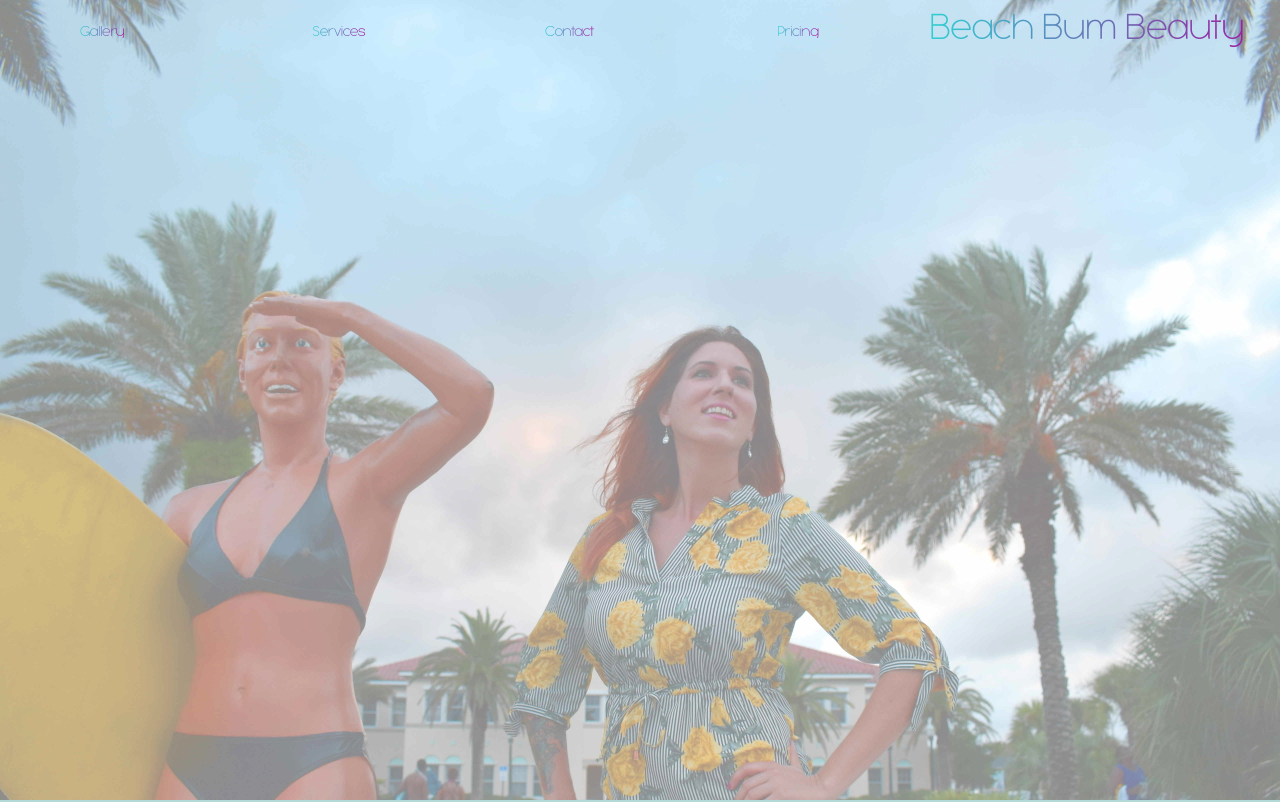
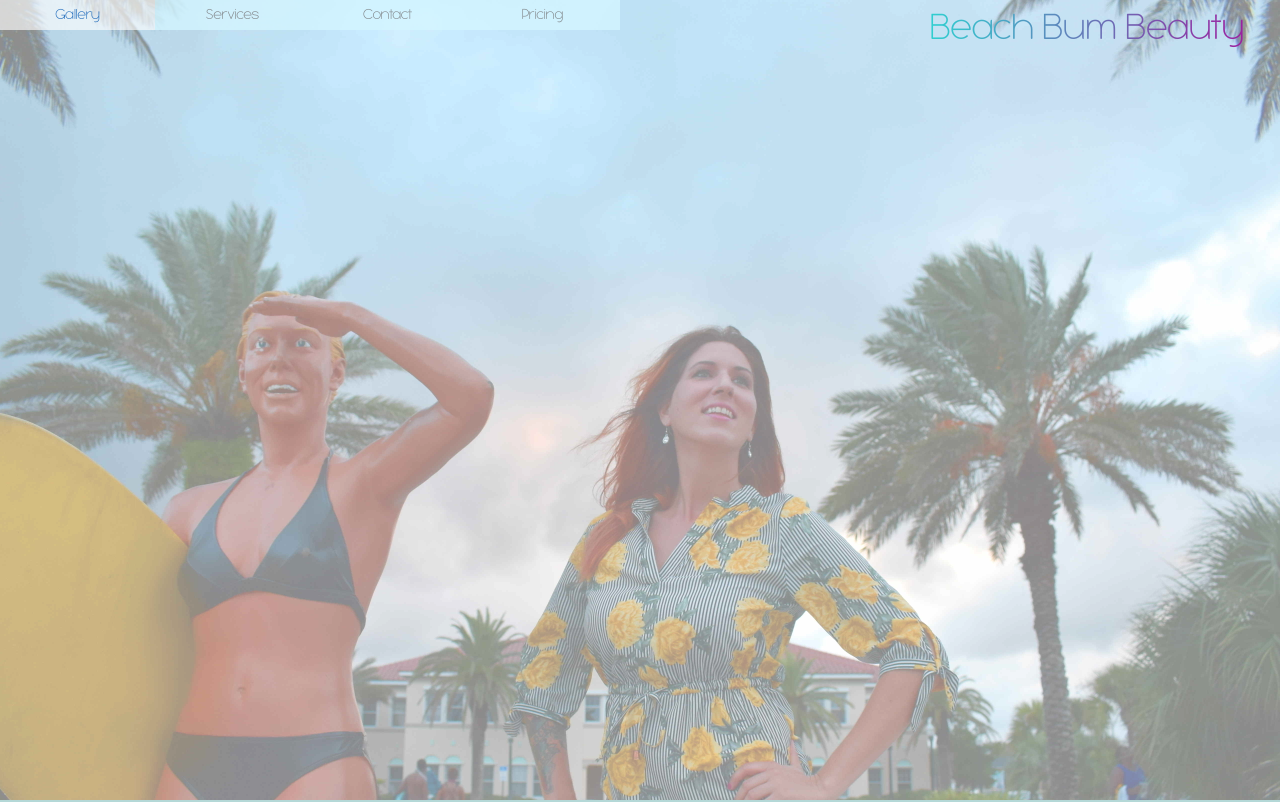
Before and after one commit to schvetsov/parallax-template, a React (Create React App) app: page / in a window 1280 px wide. Shown: the top 802 px of the page. Built offline with nearby package versions, Linux system fonts and the light colour scheme.

Commit message:
Final layout. Finished parallax and nav bar

```diff
--- a/src/App.css
+++ b/src/App.css
@@ -22,11 +22,12 @@ img {
 
 .header {
   display: grid;
-  grid-template-columns: 3fr 1fr;
+  grid-template-columns: 2fr 1fr 1fr;
   /* position: -webkit-sticky;
   position: sticky; */
+  z-index: 10;
   top: 0;
-  /* background-color: #ffffff; */
+  /* background-color: rgb(255, 255, 255, 0.2); */
   /* border: 1px solid black; */
 }
 
@@ -37,33 +38,37 @@ img {
     /* padding: 0; */
     /* overflow: hidden; */
     /* border: 1px solid #e7e7e7; */
-    /* background-color: #f3f3f3; */
     font-family: Nauman;
     /* box-shadow: 1px 1px 40px rgb(183, 183, 183); */
     /* height: 60px; */
     display: flex;
     /* border: 1px solid black; */
+    /* box-shadow: 5px 5px 20px rgb(183, 183, 183); */
+    height: 30px;
+    opacity: 0.8;
   }
 
-    .menu-item {
-      margin-top: 20px;
-      /* float: left; */
+    .menu a {
+      /* display: block; */
+      color: rgb(113, 113, 113);
+      text-align: center;
+      text-decoration: none;
+      /* background: linear-gradient(to right, #30CFD0 0%, #a70d9a 100%);
+      -webkit-background-clip: text;
+      -webkit-text-fill-color: transparent; */
       width: 100%;
-      /* margin: auto; */
-      font-size: 16px;
-      display: inline-block;
+      min-width: 80px;
       /* border: 1px solid black; */
-      padding-left: 80px;
+      /* margin-bottom: 30px; */
+      padding-top: 3px;
+      background-color: #d4f5ff;
     }
 
-    a {
-      /* display: block; */
-      color: rgb(0, 0, 0);
-      text-align: center;
+    .menu a:hover {
+      background-color: rgb(255, 255, 255, 0.8);
       text-decoration: none;
-      background: linear-gradient(to right, #30CFD0 0%, #a70d9a 100%);
-      -webkit-background-clip: text;
-      -webkit-text-fill-color: transparent;
+      /* color: rgb(157, 24, 24); */
+      /* border: 2px solid white; */
     }
 
   .title {
--- a/src/App.js
+++ b/src/App.js
@@ -18,7 +18,6 @@ class App extends React.Component {
     this.state = {
       scrollingLock: false
     };
-    // example how to bind object in React ES6
     this.handleScroll = this.handleScroll.bind(this)
   }
 
@@ -51,36 +50,26 @@ render() {
     return (
       <div >
 
-
-
         <Parallax
           blur={0}
           bgImage={image1}
           bgImageAlt="the cat"
           strength={200}
-        // style={{ marginTop: '-76px'}}
+          // style={{marginTop: -76}}
         >
-        {/* <Background className="custom-bg"> */}
           <div style={{ height: '100vh' }}>
-
             <div className="header" style={{ width: "100%", position: this.state.scrollingLock ? "fixed" : "relative"}}>
-
               <div className="menu">
-                  <div className="menu-item"><a href="#gallery">Gallery</a></div>
-                  <div className="menu-item"><a href="#services">Services</a></div>
-                  <div className="menu-item"><a href="#contact">Contact</a></div>
-                  <div className="menu-item"><a href="#about">Pricing</a></div>
+                <a href="#gallery">Gallery</a>
+                <a href="#services">Services</a>
+                <a href="#contact">Contact</a>
+                <a href="#about">Pricing</a>
               </div>
+              <div></div>
               <div className="title">Beach Bum Beauty</div>
-
             </div>
-
           </div>
         </Parallax>
-
-      {/* <ScrollButton scrollStepInPx="100" delayInMs="0"/> */}
-
-      {/* <div className="parallax1"></div> */}
 
         <div
           id="gallery">
@@ -95,12 +84,10 @@ render() {
           bgImageAlt="the cat"
           strength={200}
         >
-        <br/><br/><br/><br/><br/><br/><br/><br/><br/>
-        <br/><br/><br/><br/><br/><br/><br/><br/><br/>
-        <br/><br/><br/><br/><br/>
+          <div style={{ height: '100vh' }}>
+
+          </div>
         </Parallax>
-
-      {/* <div className="parallax2"></div> */}
 
         <div
           id="services">
@@ -115,45 +102,8 @@ render() {
           bgImageAlt="the cat"
           strength={200}
         >
-        <br/><br/><br/><br/><br/><br/><br/><br/><br/>
-        <br/><br/><br/><br/><br/><br/><br/><br/><br/>
-        <br/><br/><br/><br/><br/>
+          <div style={{ height: '100vh' }}></div>
         </Parallax>
-
-      {/* <div className="parallax3"></div> */}
-
-    {/* <div className={"contact-container"}>
-      <div className={"contact"}>
-      Phone: 904-352-0932
-      </div>
-      <div className={"contact"}>
-      Email: beachbumbeauty904@gmail.com
-      </div>
-      </div> */}
-      {/* <Navbar bg="light" variant="light"> */}
-
-        {/* <Nav className="mr-auto">
-          <Nav.Link href="#home">Home</Nav.Link>
-          <Nav.Link href="#features">Features</Nav.Link>
-          <Nav.Link href="#pricing">Pricing</Nav.Link>
-        </Nav> */}
-        {/* <div style={{border: "1px solid black", width: "100%", display: "flex", justifyContent: "left"}}>
-          <Navbar.Brand href="#home">Navbar</Navbar.Brand>
-          P: 904-352-0932, E: beachbumbeauty904@gmail.com
-        </div>
-      </Navbar> */}
-
-      {/* <div className={"title"}>
-        Beach Bum Beauty
-      </div>
-
-      <div className={"headshot"}>
-        <img src={headshot} alt="image1" style={{width: 200}} />
-      </div> */}
-
-      <div>
-
-      </div>
 
       </div>
     );
```
Lines whose indentation alone changed are shown as unchanged.
